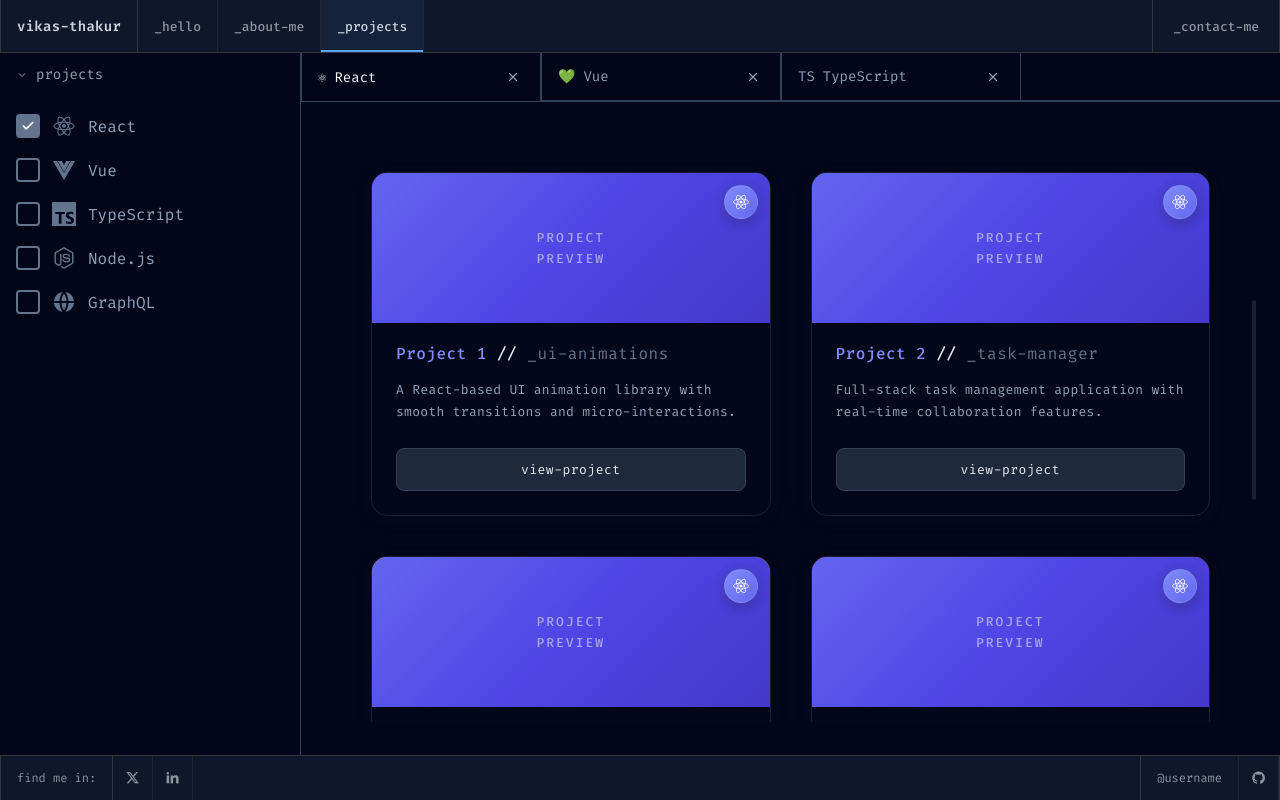
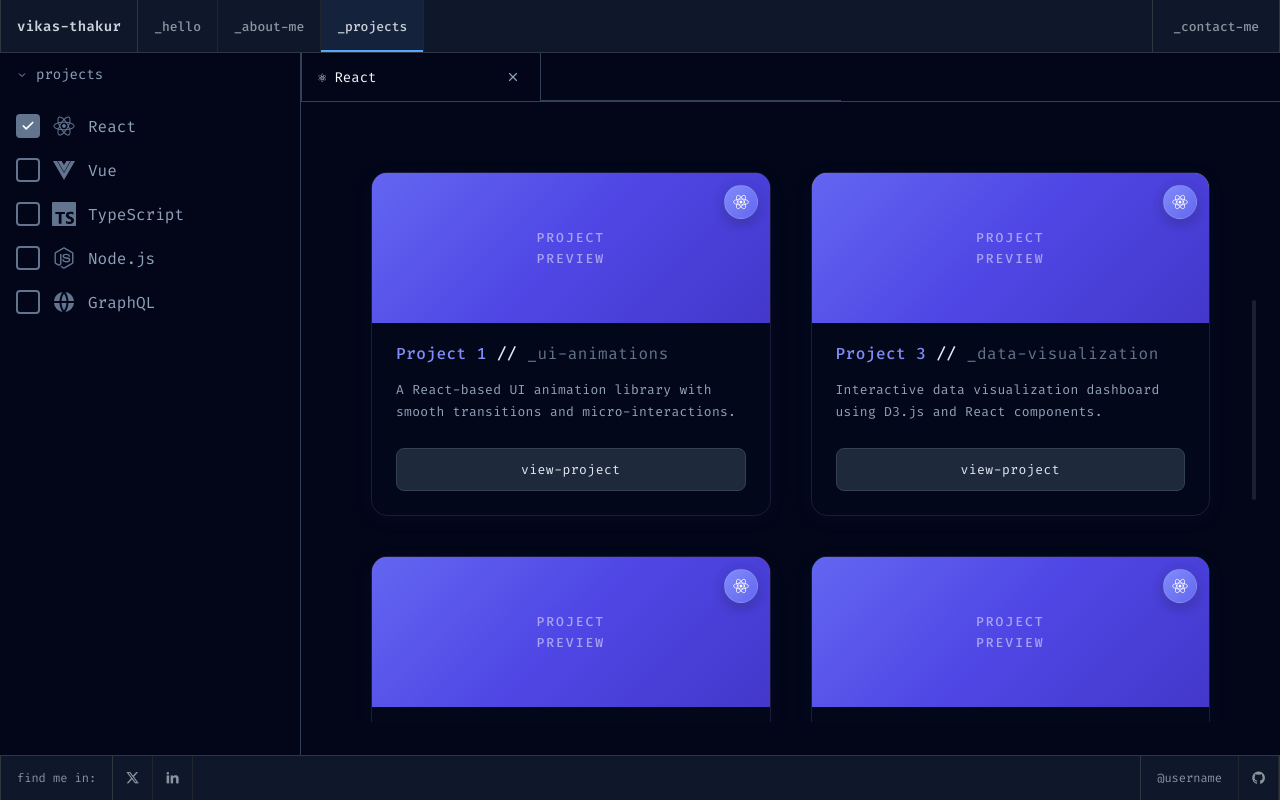
Before and after one commit to vikasthakur70183/MyPortfolio, a React (Vite) app: page /projects in a window 1280 px wide. Built offline with nearby package versions, Linux system fonts and the light colour scheme.

Commit message:
update projects

```diff
--- a/src/Pages/Projects/Projects.jsx
+++ b/src/Pages/Projects/Projects.jsx
@@ -11,6 +11,7 @@ const sampleProjects = [
     title: "Project 1",
     subtitle: "_ui-animations",
     accentColor: "#615FFF",
+    technologies: ["react", "typescript"],
     description:
       "A React-based UI animation library with smooth transitions and micro-interactions.",
   },
@@ -19,6 +20,7 @@ const sampleProjects = [
     title: "Project 2",
     subtitle: "_task-manager",
     accentColor: "#10B981",
+    technologies: ["vue", "node"],
     description:
       "Full-stack task management application with real-time collaboration features.",
   },
@@ -27,6 +29,7 @@ const sampleProjects = [
     title: "Project 3",
     subtitle: "_data-visualization",
     accentColor: "#F59E0B",
+    technologies: ["react", "typescript", "node"],
     description:
       "Interactive data visualization dashboard using D3.js and React components.",
   },
@@ -35,6 +38,7 @@ const sampleProjects = [
     title: "Project 4",
     subtitle: "_e-commerce",
     accentColor: "#EC4899",
+    technologies: ["react", "graphql"],
     description:
       "Modern e-commerce platform with payment integration and inventory management.",
   },
@@ -43,6 +47,7 @@ const sampleProjects = [
     title: "Project 5",
     subtitle: "_chat-app",
     accentColor: "#8B5CF6",
+    technologies: ["vue", "node", "typescript"],
     description:
       "Real-time chat application with WebSocket support and end-to-end encryption.",
   },
@@ -51,37 +56,40 @@ const sampleProjects = [
     title: "Project 6",
     subtitle: "_portfolio-v1",
     accentColor: "#06B6D4",
+    technologies: ["react"],
     description:
       "First version of my personal portfolio showcasing various projects and skills.",
   },
   {
     id: 7,
-    title: "Project 4",
-    subtitle: "_e-commerce",
-    accentColor: "#EC4899",
-    description:
-      "Modern e-commerce platform with payment integration and inventory management.",
+    title: "Project 7",
+    subtitle: "_api-gateway",
+    accentColor: "#F97316",
+    technologies: ["node", "graphql"],
+    description: "Scalable API gateway with GraphQL federation and caching.",
   },
   {
     id: 8,
-    title: "Project 5",
-    subtitle: "_chat-app",
-    accentColor: "#8B5CF6",
+    title: "Project 8",
+    subtitle: "_dashboard",
+    accentColor: "#14B8A6",
+    technologies: ["react", "node"],
     description:
-      "Real-time chat application with WebSocket support and end-to-end encryption.",
+      "Admin dashboard with real-time metrics and reporting capabilities.",
   },
   {
     id: 9,
-    title: "Project 6",
-    subtitle: "_portfolio-v1",
-    accentColor: "#06B6D4",
-    description:
-      "First version of my personal portfolio showcasing various projects and skills.",
+    title: "Project 9",
+    subtitle: "_mobile-app",
+    accentColor: "#A855F7",
+    technologies: ["react", "typescript"],
+    description: "Cross-platform mobile application with native performance.",
   },
 ];
 
 function Projects() {
   const [activeTab, setActiveTab] = useState("React");
+  const [selectedTech, setSelectedTech] = useState(["react"]);
   const [scrollProgress, setScrollProgress] = useState(0);
   const gridRef = useRef(null);
 
@@ -92,6 +100,38 @@ function Projects() {
   const handleTabClose = (tabId) => {
     console.log("Close tab:", tabId);
   };
+
+  // Toggle technology with React as default (cannot deselect all)
+  const handleToggleTechnology = (techId) => {
+    setSelectedTech((prev) => {
+      const isCurrentlySelected = prev.includes(techId);
+
+      if (isCurrentlySelected) {
+        // If trying to deselect React, check if other techs are selected
+        if (techId === "react") {
+          const otherTechs = prev.filter((t) => t !== "react");
+          if (otherTechs.length > 0) {
+            // Other techs are selected, so React can be deselected
+            return otherTechs;
+          }
+          // Otherwise, keep React selected (at least one must be selected)
+          return prev;
+        }
+        // For other techs, just remove them
+        return prev.filter((t) => t !== techId);
+      } else {
+        // Adding a new technology
+        return [...prev, techId];
+      }
+    });
+  };
+
+  // Filter projects based on selected technologies
+  const filteredProjects = sampleProjects.filter((project) => {
+    if (selectedTech.length === 0) return false;
+    // Show project if it has at least one of the selected technologies
+    return project.technologies.some((tech) => selectedTech.includes(tech));
+  });
 
   const handleScroll = () => {
     const grid = gridRef.current;
@@ -106,7 +146,10 @@ function Projects() {
   return (
     <div className={styles.container}>
       <div className={styles.sidebarContainer}>
-        <ProjectsSidebar />
+        <ProjectsSidebar
+          selectedTech={selectedTech}
+          onToggleTechnology={handleToggleTechnology}
+        />
       </div>
 
       <div className={styles.mainContent}>
@@ -115,6 +158,7 @@ function Projects() {
             activeTab={activeTab}
             onTabClick={handleTabClick}
             onClose={handleTabClose}
+            selectedTech={selectedTech}
           />
         </div>
 
@@ -124,15 +168,23 @@ function Projects() {
           onScroll={handleScroll}
           style={{ "--scroll-progress": `${scrollProgress}%` }}
         >
-          {sampleProjects.map((project) => (
+          {filteredProjects.length > 0 ? (
+            filteredProjects.map((project) => (
               <ProjectCard
                 key={project.id}
                 title={project.title}
                 subtitle={project.subtitle}
                 accentColor={project.accentColor}
                 description={project.description}
+                technologies={project.technologies}
               />
-          ))}
+            ))
+          ) : (
+            <div className={styles.noProjects}>
+              <p>No projects match the selected filters.</p>
+              <p>Try selecting different technologies.</p>
+            </div>
+          )}
         </div>
       </div>
 
--- a/src/components/ProjectTabs/ProjectTabs.jsx
+++ b/src/components/ProjectTabs/ProjectTabs.jsx
@@ -1,5 +1,5 @@
-import React from 'react';
-import styles from './ProjectTabs.module.css';
+import React from "react";
+import styles from "./ProjectTabs.module.css";
 
 const CloseIcon = () => (
   <svg
@@ -17,36 +17,52 @@ const CloseIcon = () => (
   </svg>
 );
 
-function ProjectTabs({ activeTab = 'React', onClose, onTabClick }) {
-  const tabs = [
-    { id: 'React', icon: '⚛' },
-    { id: 'Vue', icon: '💚' },
-    { id: 'TypeScript', icon: 'TS' },
-  ];
+// Map tech IDs to display names
+const techNames = {
+  react: "React",
+  vue: "Vue",
+  typescript: "TypeScript",
+  node: "Node",
+  graphql: "GraphQL",
+};
+
+function ProjectTabs({
+  activeTab = "React",
+  onClose,
+  onTabClick,
+  selectedTech = [],
+}) {
+  // Create combined display text from selected technologies
+  const combinedTabText = selectedTech
+    .map((techId) => techNames[techId] || techId)
+    .join(": ");
 
   return (
     <div className={styles.tabsContainer}>
       <div className={styles.tabs}>
-        {tabs.map((tab) => (
+        {selectedTech.length > 0 ? (
           <div
-            key={tab.id}
-            className={`${styles.tab} ${activeTab === tab.id ? styles.active : ''}`}
-            onClick={() => onTabClick && onTabClick(tab.id)}
+            className={`${styles.tab} ${activeTab === "React" ? styles.active : ""}`}
+            onClick={() => onTabClick && onTabClick("React")}
           >
-            <span className={styles.tabIcon}>{tab.icon}</span>
-            <span className={styles.tabLabel}>{tab.id}</span>
+            <span className={styles.tabIcon}>⚛</span>
+            <span className={styles.tabLabel}>{combinedTabText}</span>
             <button
               className={styles.closeButton}
               onClick={(e) => {
                 e.stopPropagation();
-                onClose && onClose(tab.id);
+                onClose && onClose("React");
               }}
-              aria-label={`Close ${tab.id} tab`}
+              aria-label="Close tab"
             >
               <CloseIcon />
             </button>
           </div>
-        ))}
+        ) : (
+          <div className={`${styles.tab} ${styles.active}`}>
+            <span className={styles.tabLabel}>No projects selected</span>
+          </div>
+        )}
         {/* Empty tabs to extend the bar horizontally */}
         <div className={styles.emptyTab} />
         <div className={styles.emptyTab} />
--- a/src/components/ProjectTabs/ProjectTabs.module.css
+++ b/src/components/ProjectTabs/ProjectTabs.module.css
@@ -18,7 +18,7 @@
 }
 
 .tabs::-webkit-scrollbar-thumb {
-  background-color: var(--checkbox-active, #62748E);
+  background-color: var(--checkbox-active, #62748e);
 }
 
 .tab {
@@ -27,7 +27,7 @@
   gap: 8px;
   padding: 0 16px;
   background-color: var(--bg-primary, #020618);
-  color: var(--text-secondary, #90A1B9);
+  color: var(--text-secondary, #90a1b9);
   cursor: pointer;
   border-left: 1px solid var(--border-primary, #314158);
   border-right: 1px solid var(--border-primary, #314158);
@@ -36,6 +36,7 @@
   font-size: 14px;
   height: 100%;
   min-width: 240px;
+  max-width: 400px;
   transition: all 0.15s ease;
   position: relative;
   box-sizing: border-box;
@@ -46,13 +47,13 @@
 }
 
 .tab.active {
-  color: var(--text-primary, #F8FAFC);
+  color: var(--text-primary, #f8fafc);
   border-bottom: none;
   background-color: var(--bg-primary, #020618);
 }
 
 .tab.active::after {
-  content: '';
+  content: "";
   position: absolute;
   bottom: 0;
   left: 0;
@@ -65,16 +66,20 @@
   font-size: 14px;
   display: flex;
   align-items: center;
+  flex-shrink: 0;
 }
 
 .tabLabel {
   white-space: nowrap;
+  overflow: hidden;
+  text-overflow: ellipsis;
+  min-width: 0;
 }
 
 .closeButton {
   background: none;
   border: none;
-  color: var(--text-secondary, #90A1B9);
+  color: var(--text-secondary, #90a1b9);
   cursor: pointer;
   padding: 4px;
   border-radius: 4px;
@@ -86,8 +91,8 @@
 }
 
 .closeButton:hover {
-  background-color: var(--accent-interactive, #45556C);
-  color: var(--text-primary, #F8FAFC);
+  background-color: var(--accent-interactive, #45556c);
+  color: var(--text-primary, #f8fafc);
 }
 
 .emptyTab {
--- a/src/components/ProjectsSidebar/ProjectsSidebar.jsx
+++ b/src/components/ProjectsSidebar/ProjectsSidebar.jsx
@@ -1,19 +1,24 @@
-import React, { useState } from 'react';
+import React, { useState } from "react";
 import {
   RiReactjsFill,
   RiVuejsFill,
   RiNodejsFill,
   RiGlobalFill,
-} from 'react-icons/ri';
-import { SiTypescript } from 'react-icons/si';
-import styles from './ProjectsSidebar.module.css';
+} from "react-icons/ri";
+import { SiTypescript } from "react-icons/si";
+import styles from "./ProjectsSidebar.module.css";
 
 const technologies = [
-  { id: 'react', name: 'React', icon: RiReactjsFill, color: '#62748E' },
-  { id: 'vue', name: 'Vue', icon: RiVuejsFill, color: '62748E' },
-  { id: 'typescript', name: 'TypeScript', icon: SiTypescript, color: '#62748E' },
-  { id: 'node', name: 'Node.js', icon: RiNodejsFill, color: '#62748E' },
-  { id: 'graphql', name: 'GraphQL', icon: RiGlobalFill, color: '#62748E' },
+  { id: "react", name: "React", icon: RiReactjsFill, color: "#62748E" },
+  { id: "vue", name: "Vue", icon: RiVuejsFill, color: "62748E" },
+  {
+    id: "typescript",
+    name: "TypeScript",
+    icon: SiTypescript,
+    color: "#62748E",
+  },
+  { id: "node", name: "Node.js", icon: RiNodejsFill, color: "#62748E" },
+  { id: "graphql", name: "GraphQL", icon: RiGlobalFill, color: "#62748E" },
 ];
 
 function CustomCheckbox({ checked, onChange, label, icon: Icon, color }) {
@@ -28,7 +33,7 @@ function CustomCheckbox({ checked, onChange, label, icon: Icon, color }) {
         />
         <div
           className={`${styles.customCheckbox} ${
-            checked ? styles.checked : ''
+            checked ? styles.checked : ""
           }`}
         >
           {checked && (
@@ -47,29 +52,18 @@ function CustomCheckbox({ checked, onChange, label, icon: Icon, color }) {
         </div>
       </div>
 
-      {Icon && (
-        <Icon
-          size={20}
-          color={color}
-          className={styles.checkboxIcon}
-        />
-      )}
+      {Icon && <Icon size={20} color={color} className={styles.checkboxIcon} />}
 
       <span className={styles.checkboxText}>{label}</span>
     </label>
   );
 }
 
-function ProjectsSidebar() {
-  const [selectedTech, setSelectedTech] = useState(['react']);
+function ProjectsSidebar({ selectedTech, onToggleTechnology }) {
   const [isExpanded, setIsExpanded] = useState(true);
 
   const toggleTechnology = (id) => {
-    setSelectedTech((prev) =>
-      prev.includes(id)
-        ? prev.filter((t) => t !== id)
-        : [...prev, id]
-    );
+    onToggleTechnology(id);
   };
 
   const ArrowDown = () => (
@@ -81,8 +75,8 @@ function ProjectsSidebar() {
       stroke="currentColor"
       strokeWidth="2"
       style={{
-        transform: isExpanded ? 'rotate(0deg)' : 'rotate(-90deg)',
-        transition: 'transform 0.2s ease',
+        transform: isExpanded ? "rotate(0deg)" : "rotate(-90deg)",
+        transition: "transform 0.2s ease",
       }}
     >
       <polyline points="6 9 12 15 18 9" />
```
Also changed, not shown: src/Pages/Projects/Projects.module.css (+23 -0 lines), 1 other file (tests, documents, lock files or other folders). Lines whose indentation alone changed are shown as unchanged.
